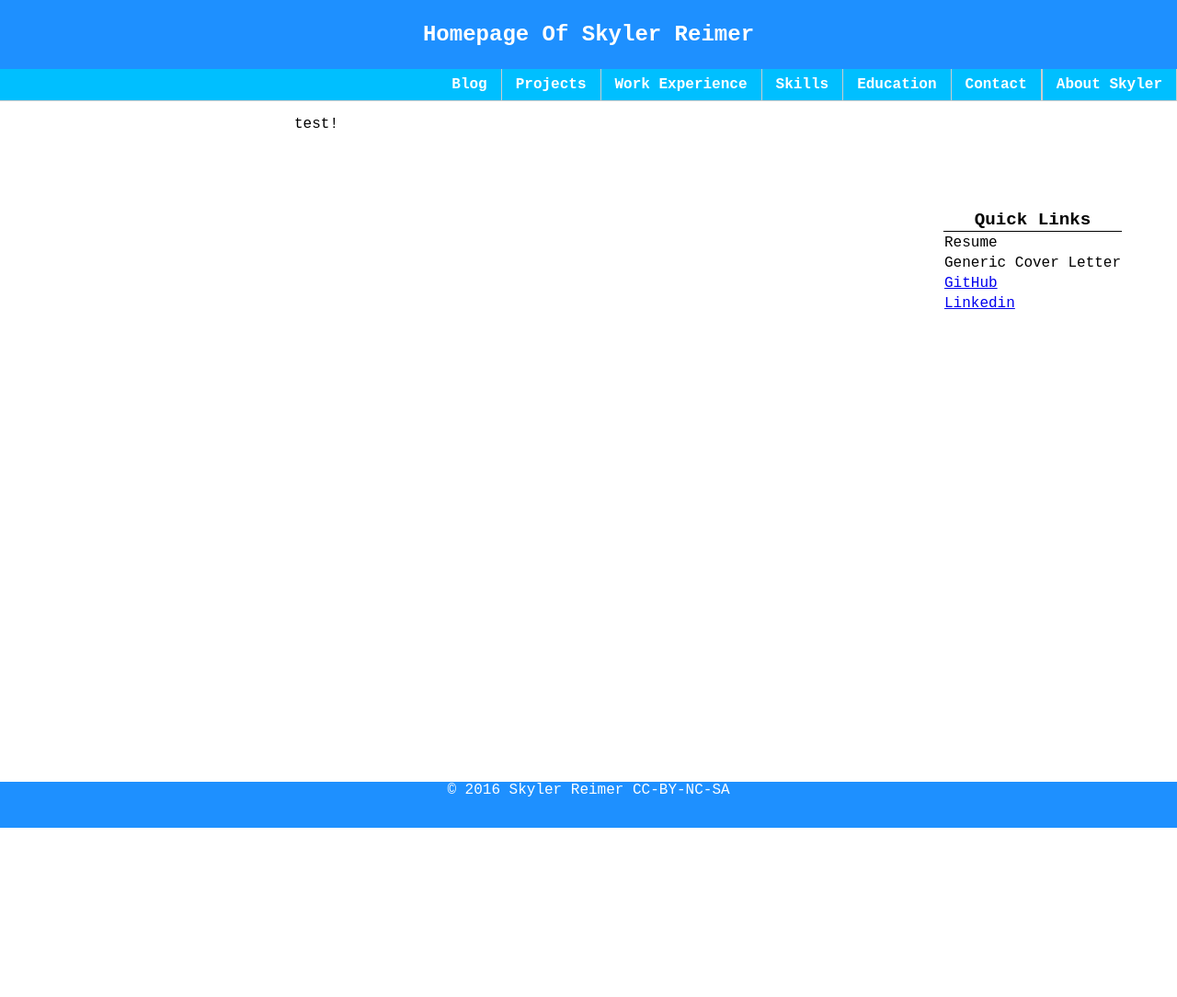
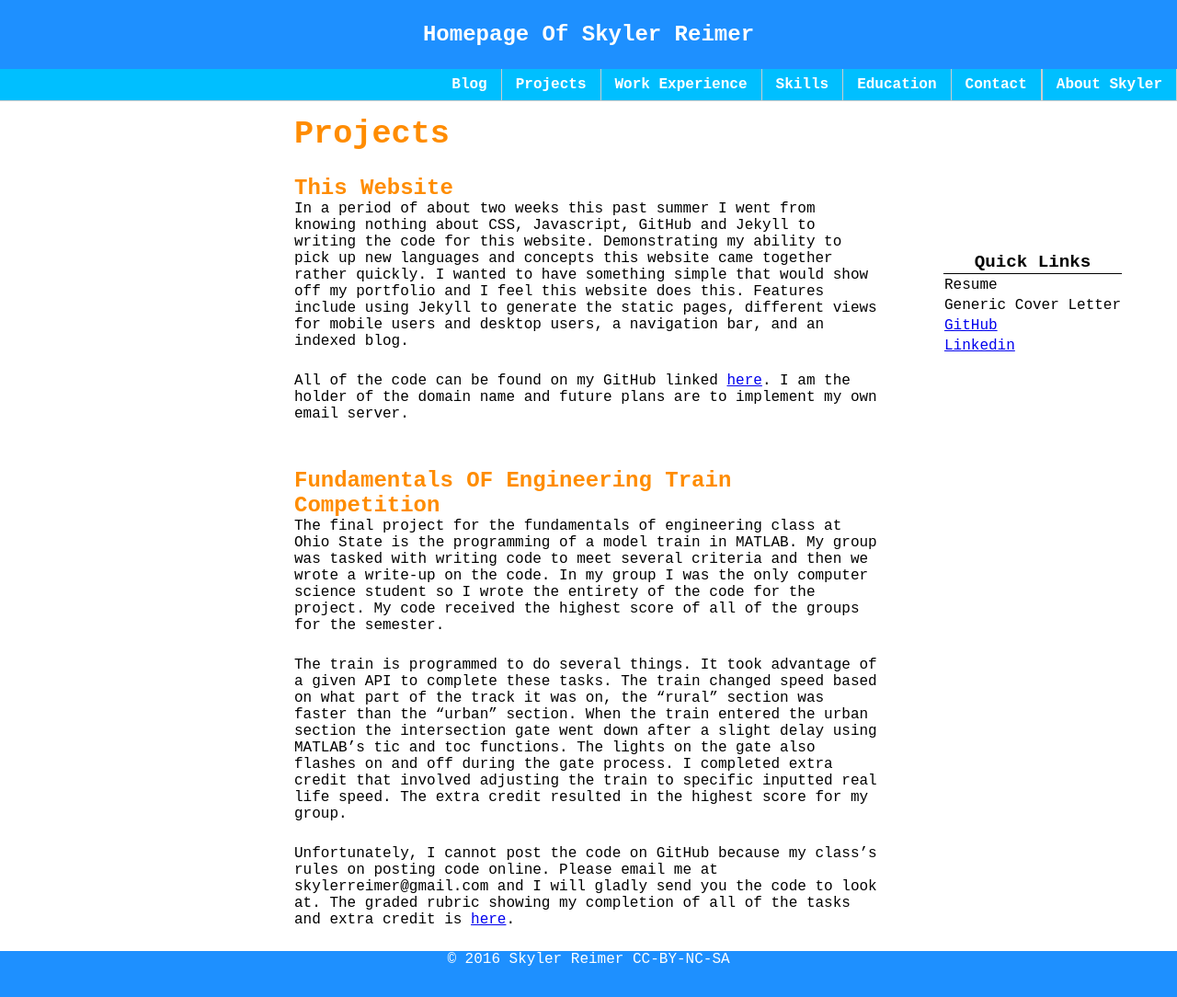
Before and after one commit to skylerreimer/skylerreimer.github.io, a Jekyll site: the page built from projects.html, in a window 1280 px wide. Shown: the whole page at 92% size. Built offline with Jekyll 4.4.1, drawn with Linux system fonts in a browser that asks for light colours; before the commit the page ends 900 px from its top, so only the background shows below that.

Commit message:
add content

```diff
--- a/contact.html
+++ b/contact.html
@@ -13,7 +13,7 @@ title: Contact
 <p><a href="mailto:Reimer.54@osu.edu">School- Reimer.54@osu.edu</a></p>
 
 <h2>GitHub</h2>
-<p><a href="https://github.com/skylerreimer">https://github.com/skylerreimer</a>
+<p><a href="https://github.com/skylerreimer">https://github.com/skylerreimer</a></p>
 
 <h2>Social</h2>
 <p><a href="https://www.linkedin.com/in/skyler-reimer-b506b2126">Linkedin</a></p>
--- a/projects.html
+++ b/projects.html
@@ -3,6 +3,32 @@ layout: default
 title: Projects
 ---
 
+<h1>Projects</h1>
+
+<h2>This Website</h2>
 <p>
-		test!
+In a period of about two weeks this past summer I went from knowing nothing about CSS, Javascript, GitHub and Jekyll to writing the code for this website.
+Demonstrating my ability to pick up new languages and concepts this website came together rather quickly. I wanted to have something simple that would show off my portfolio and I feel this website does this.
+Features include using Jekyll to generate the static pages, different views for mobile users and desktop users, a navigation bar, and an indexed blog.
 </p>
+<p>
+All of the code can be found on my GitHub linked <a href="https://github.com/skylerreimer/skylerreimer.github.io">here</a>.
+I am the holder of the domain name and future plans are to implement my own email server.
+</p>
+
+<h2>Fundamentals OF Engineering Train Competition</h2>
+<p>
+The final project for the fundamentals of engineering class at Ohio State is the programming of a model train in MATLAB.
+My group was tasked with writing code to meet several criteria and then we wrote a write-up on the code.
+In my group I was the only computer science student so I wrote the entirety of the code for the project. My code received the highest score of all of the groups for the semester.
+</p>
+<p>
+The train is programmed to do several things. It took advantage of a given API to complete these tasks.
+The train changed speed based on what part of the track it was on, the “rural” section was faster than the “urban” section.
+When the train entered the urban section the intersection gate went down after a slight delay using MATLAB’s tic and toc functions. The lights on the gate also flashes on and off during the gate process.
+I completed extra credit that involved adjusting the train to specific inputted real life speed. The extra credit resulted in the highest score for my group.
+</p>
+<p>
+Unfortunately, I cannot post the code on GitHub because my class’s rules on posting code online. Please email me at skylerreimer@gmail.com and I will gladly send you the code to look at.
+The graded rubric showing my completion of all of the tasks and extra credit is <a href="rubric.jpg">here</a>.
+</p>
```
